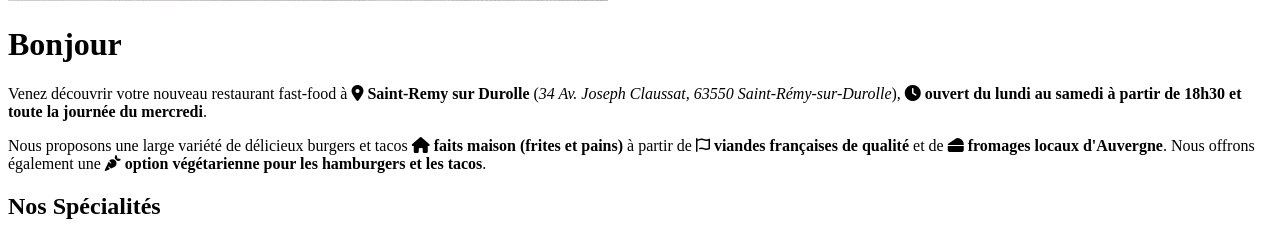
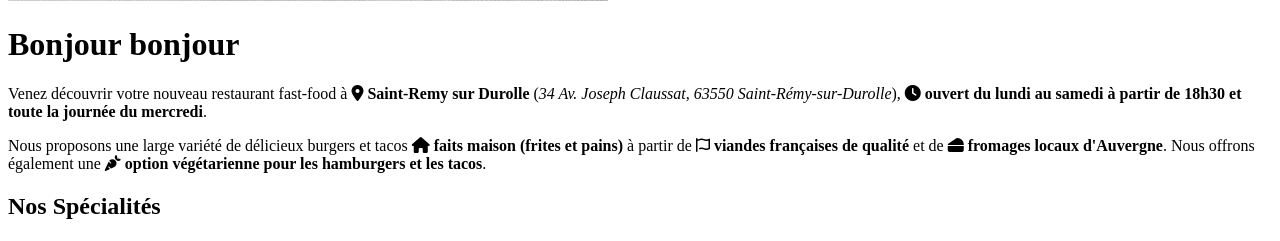
Before and after one commit to pppbigbud/BURGER-PROD, a Symfony app: template templates/home/index.html.twig in a window 1280 px wide. Shown: the part 3679-3920 px from the top of the page. Run offline with Twig, Linux system fonts and the light colour scheme; the template is opened without the code that fills it, so the values that code supplies are empty; some libraries are stand-ins or nearby versions; some web fonts are replaced.

Commit message:
testGitVersionO2switchV8

```diff
--- a/templates/home/index.html.twig
+++ b/templates/home/index.html.twig
@@ -63,7 +63,7 @@
 
             <div class="titreTacosAlignement">
 
-                <h1 class="titreIntroHome text-center text-white">Bonjour</h1>
+                <h1 class="titreIntroHome text-center text-white">Bonjour bonjour</h1>
 
                 <p class="presentationHome mt-2 mb-2 text-muted text-center">
                     Venez découvrir votre nouveau restaurant fast-food à
```
